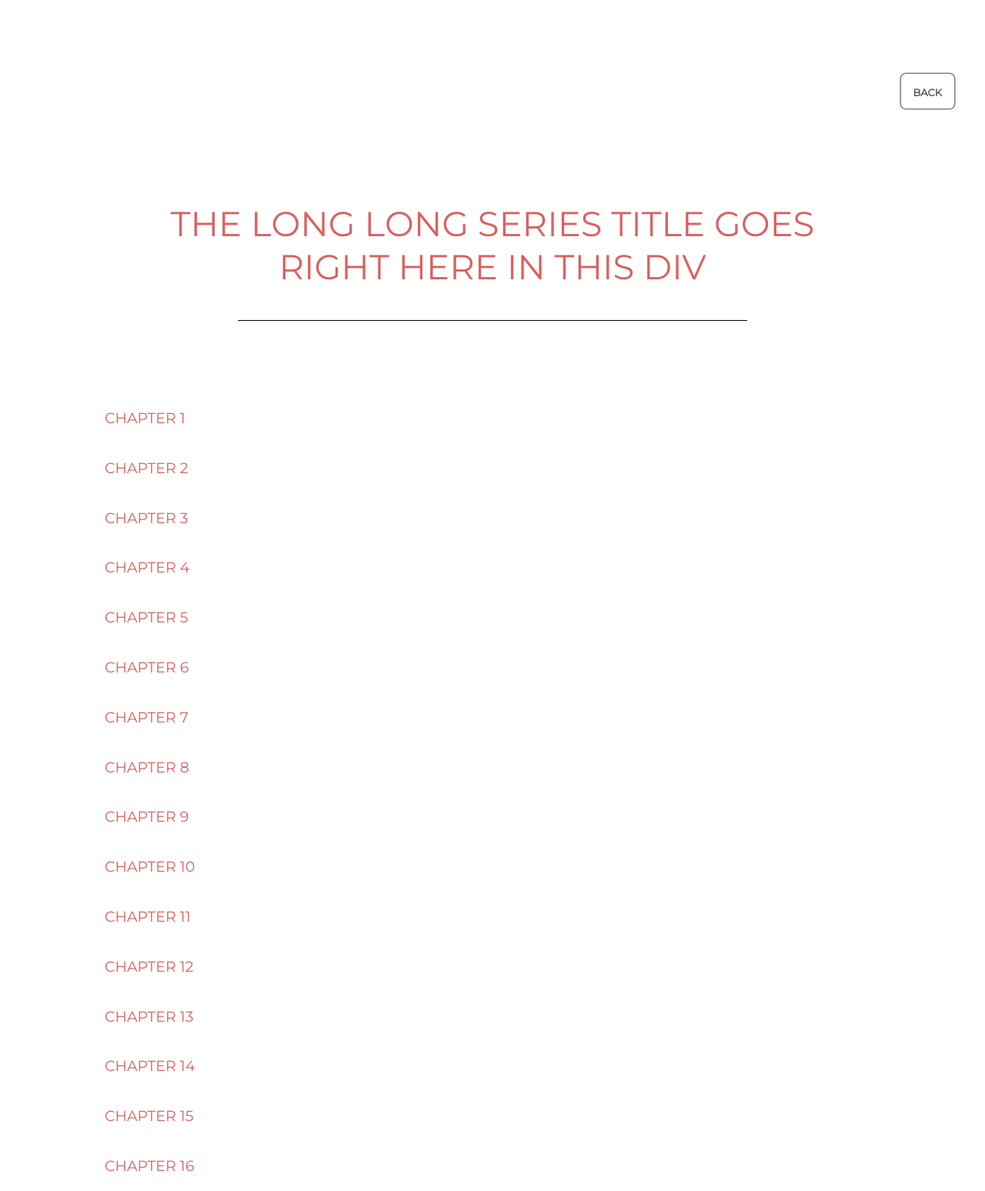
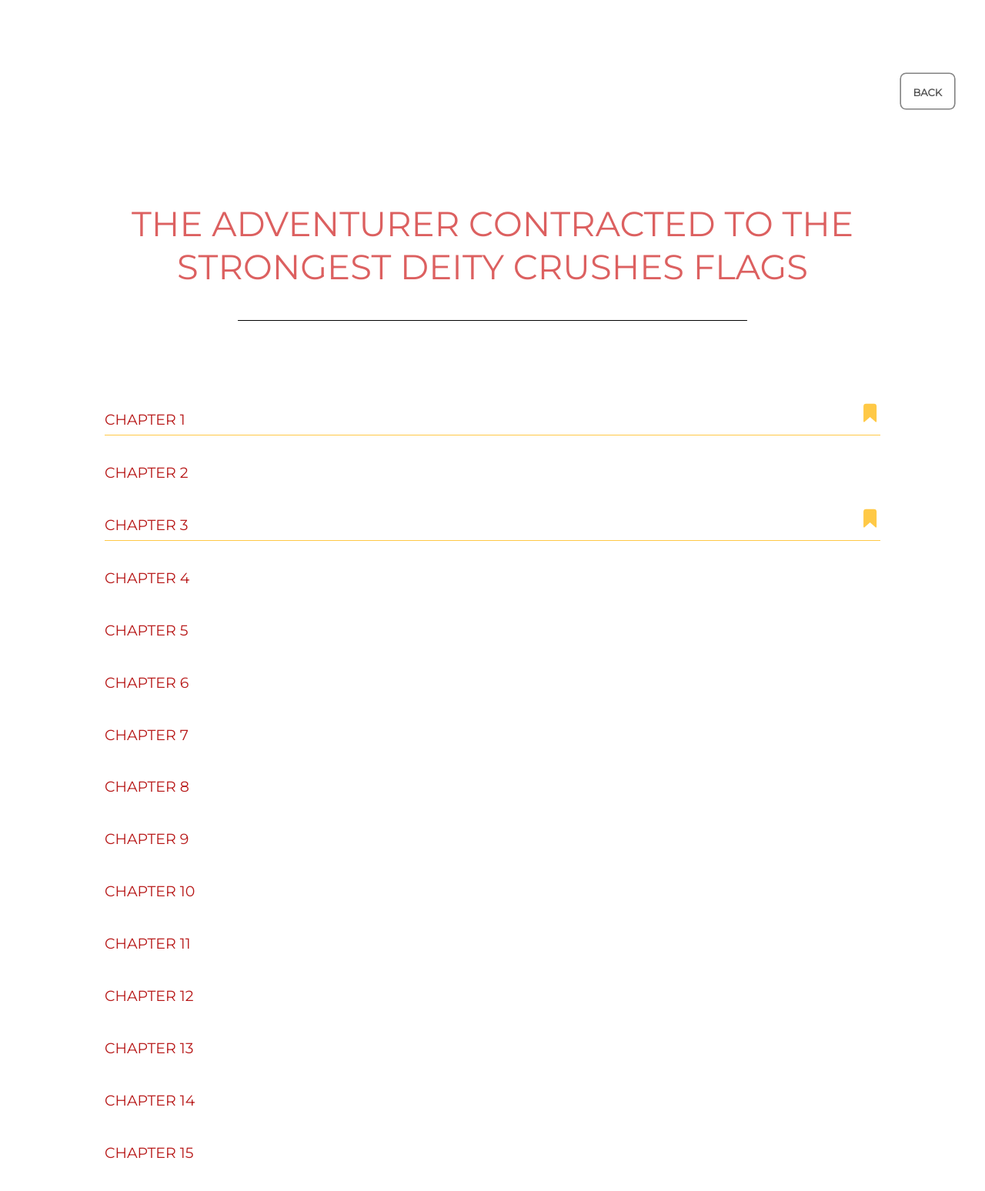
Before and after one commit to tahmidk/wn-customtrans, a Flask app: page /library/n3404fh in a window 1280 px wide. Shown: the top 1548 px of the page at 77% size. Run offline with Flask 2, Linux system fonts and the light colour scheme; data comes from the database, SQL or seed files in the repository; both versions use the stored data as it was after the commit; some libraries are stand-ins or nearby versions.

Commit message:
General progress towards completion of /library
- Implemented bookmarks UI and database functionality
- CSRF protection on all pages
- Minor imports housekeeping
- CSS sugar

```diff
--- a/app/__init__.py
+++ b/app/__init__.py
@@ -18,6 +18,6 @@ app.config['SQLALCHEMY_DATABASE_URI'] = 'sqlite:///wnct_database.db'
 db = SQLAlchemy(app)
 
 # Secure web app forms against CSRF
-CsrfProtect(app)
+csrf = CsrfProtect(app)
 
 from app import views
--- a/app/forms.py
+++ b/app/forms.py
@@ -21,7 +21,6 @@ from wtforms.validators import Length
 from wtforms.validators import Regexp
 
 # Internal imports
-from app import db
 from app.models import SeriesTable
 from app.models import HostTable
 from app.scripts.htmlparser import Host
@@ -50,7 +49,7 @@ class RegisterNovelForm(FlaskForm):
 	# Field: series_host - The host configuration for this series
 	host_entries = HostTable.query.all()
 	host_selection = [(host.host_type.value, host.host_name) for host in host_entries]
-	series_host = SelectField("Host", choices=host_selection, default=host_selection[0], coerce=int)
+	series_host = SelectField("Host", choices=host_selection, coerce=int, default=host_selection[0])
 
 	# Field: series_code - The identifying code for this series
 	series_code_validators = [
--- a/app/models.py
+++ b/app/models.py
@@ -4,6 +4,9 @@
 #
 #  Licensed under the BSD 3-Clause license found in the LICENSE file
 #=======================================================================
+
+# Flask imports
+from sqlalchemy.ext.mutable import MutableList
 
 # Python imports
 from enum import Enum
@@ -24,7 +27,7 @@ class SeriesTable(db.Model):
 	abbr = db.Column(db.String(15), unique=True, nullable=False)
 	current_ch = db.Column(db.Integer, nullable=False)
 	latest_ch = db.Column(db.Integer, nullable=False)
-	bookmarks = db.Column(db.PickleType)
+	bookmarks = db.Column(MutableList.as_mutable(db.PickleType))
 	# Foreign key for associated dictionary file
 	dict_id = db.Column(db.Integer, nullable=False)
 	# Foreign key for the host website
--- a/app/static/main.css
+++ b/app/static/main.css
@@ -211,21 +211,22 @@ input[type=number] {
   position: fixed;
   z-index: 1;
   display: none;
-  left: 30%;
+  left: 50%;
   bottom: 1rem;
-  width: 40%;
-  background: #ffdd9a;
-  padding: 2rem 4rem;
-  border: 1px solid #fbbc3f;
+  margin-left: -25rem;
+  width: 50rem;
+  background: #fff0d9;
+  padding: 1.5rem 4rem;
+  border: 2px solid #fbbc3f;
   border-radius: 1rem;
   box-sizing: border-box;
 }
 .progress_bar_label{
   width: fit-content;
-  font-size: 1.5rem;
+  font-size: 1.3rem;
   font-variant: all-petite-caps;
   color: #c1891a;
-  margin-right: 2rem;
+  margin: auto;
 }
 .progress_bar_container{
   width: -webkit-fill-available;
@@ -563,11 +564,12 @@ pre#unbootstrap{
 .toc_chapter{
   position: relative;
   margin: 1.5rem 1rem;
+  padding: 0.1rem 0;
   font-size: 1.7rem;
   font-variant: all-petite-caps;
 }
 .toc_chapter:hover{
-  border-bottom: 1px solid #000;
+  border-bottom: 1px solid #828282;
 }
 .toc_chapter_text{
   width: fit-content;
@@ -576,13 +578,29 @@ pre#unbootstrap{
 .toc_chapter_bookmark{
   position: absolute;
   display: none;
-  color: #000;
+  cursor: pointer;
+  color: #828282;
   right: 0;
   top: 0;
+
+}
+.toc_chapter_bookmark:hover {
+  color: #ffc946;
+}
+.toc_chapter_bookmark_btn {
+  border: none;
+  color: inherit;
 }
 .toc_chapter:hover > .toc_chapter_bookmark{
   display: block;
 }
 .viewed_chapter{
-  color: #dc6060;
+  color: #b71717;
 }
+.bookmarked_chapter{
+  border-bottom: 1px solid #ffc946 !important;
+}
+.active_bookmark{
+  display: block;
+  color: #ffc946 !important;
+}
--- a/app/static/wn_customtrans.js
+++ b/app/static/wn_customtrans.js
@@ -49,9 +49,6 @@ function setupModalForm(btn_id, modal_id, form_id){
 		})
 	});
 
-	// Dynamically set action on form
-	//$()
-
 	// Clear any errors from previous displays when being redisplayed
 	$(modal_id).on('hidden.bs.modal', function (event) {
 		$('.invalid-feedback').remove();
@@ -94,6 +91,9 @@ function createFlashMessage(message, category){
 	$(".library_mainpanel")[0].appendChild(flash_div_wrapper);
 }
 
+/*===================================================================*/
+/*======================[ Page Setup Functions]======================*/
+/*===================================================================*/
 function setupLibrary(){
 	// Register novel components
 	var reg_novel_submit = '#register_novel_submit_btn';
@@ -147,7 +147,7 @@ function setupLibrary(){
 
 		// Show the progress bar
 		$('#update_progress_bar')[0].setAttribute("style", "width: 0;");
-		$(".progress_bar_display").fadeIn().css("display","flex");
+		$(".progress_bar_display").fadeIn()//.css("display","flex");
 
 		// Start SSE connection and listen for progress from server
 		var source = new EventSource("/library/update");
@@ -212,12 +212,39 @@ function setupLibrary(){
 	setupModalForm(remove_novel_submit, remove_novel_modal, remove_novel_form);
 }
 
+function setupTableOfContents(){
+	// Bookmark events
+	$('.toc_chapter_bookmark').click(function(event){
+		// Make a post request to the route responsible for handling the form's backend
+		var bookmark_btn = $(this)[0];
+		var url = bookmark_btn.getAttribute('action');
+		$.post(url, function(data) {
+			if(data.status == 'ok') {
+				var ch_div = $('#'+data.target_ch)[0];
+				var bkmk_btn = ch_div.querySelector(".toc_chapter_bookmark");
+				var bkmk_ico = bkmk_btn.querySelector("ion-icon");
+				if(data.action == 'add_bookmark'){
+					ch_div.classList.add("bookmarked_chapter");
+					bkmk_btn.classList.add("active_bookmark");
+					bkmk_ico.setAttribute("name", "bookmark");
+				}
+				else if(data.action == 'rmv_bookmark'){
+					ch_div.classList.remove("bookmarked_chapter");
+					bkmk_btn.classList.remove("active_bookmark");
+					bkmk_ico.setAttribute("name", "bookmark-outline");
+				}
+			}
+		});
+
+	});
+}
+
 // Set AJAX to submit requests with form csrf token
-var csrftoken = $('#csrf_token').attr('value');
+/*var csrftoken = $('#csrf_token').attr('value');
 $.ajaxSetup({
 	beforeSend: function(xhr, settings) {
 		if (!/^(GET|HEAD|OPTIONS|TRACE)$/i.test(settings.type) && !this.crossDomain) {
 			xhr.setRequestHeader("X-CSRFToken", csrftoken)
 		}
 	}
-})
+})*/
--- a/app/templates/general_layout.html
+++ b/app/templates/general_layout.html
@@ -37,6 +37,15 @@
 	<script type="text/javascript">
 		{% block script_area %}
 		{% endblock %}
+
+		// CSRF protection per page
+		$.ajaxSetup({
+			beforeSend: function(xhr, settings) {
+				if (!/^(GET|HEAD|OPTIONS|TRACE)$/i.test(settings.type) && !this.crossDomain) {
+					xhr.setRequestHeader("X-CSRFToken", "{{ csrf_token() }}");
+				}
+			}
+		});
 	</script>
 
 </body>
--- a/app/templates/series_toc.html
+++ b/app/templates/series_toc.html
@@ -11,7 +11,7 @@
 		<!-- Main content -->
 		<div class="toc_header">
 			<div class="toc_series_title_div" onclick="window.open('{{series_host_url}}');">
-				<span style="cursor: pointer;"> The Long Long Series Title Goes Right Here in this DIV </span>
+				<span style="cursor: pointer;"> {{series.title}} </span>
 			</div>
 		</div>
 		<div style="width: 60%; margin: auto;">
@@ -21,19 +21,24 @@
 			{% for index in range(series.latest_ch) %}
 				{% set ch = index + 1 %}
 				{% set series_base_url = url_for('library_series_chapter', series_code=series.code, ch=ch)  %}
-				{% if ch < series.current_ch %}
-					<div class="toc_chapter viewed_chapter" id="{{ch}}">
-				{% else %}
-					<div class="toc_chapter" id="{{ch}}">
-				{% endif %}
-						<div class="toc_chapter_text" onclick="window.open('{{series_base_url ~ ch}}')">
-							Chapter {{ch}}
-						</div>
-						<div class="toc_chapter_bookmark">
-							<ion-icon name="bookmark"></ion-icon>
-						</div>
+				{% set bookmark_url = url_for('library_series_toc_bookmark', series_code=series.code, ch=ch)  %}
+				{% set visited = ch < series.current_ch %}
+				{% set bookmarked = ch in series.bookmarks %}
+				<div class="toc_chapter {{'viewed_chapter' if visited}} {{'bookmarked_chapter' if bookmarked}}" id="{{ch}}">
+					<div class="toc_chapter_text" onclick="window.open('{{series_base_url}}')">
+						Chapter {{ch}}
 					</div>
+					<div class="toc_chapter_bookmark {{'active_bookmark' if bookmarked}}" action="{{bookmark_url}}" id="bookmark_form_{{ch}}">
+						<ion-icon name="bookmark{{'-outline' if not bookmarked}}"></ion-icon>
+					</div>
+				</div>
 			{% endfor %}
 		</div>
 	</section>
 {% endblock %}
+
+{% block script_area %}
+	$(document).ready(function() {
+		setupTableOfContents();
+	});
+{% endblock%}
--- a/app/views.py
+++ b/app/views.py
@@ -15,8 +15,9 @@ from flask import flash
 from flask import Response
 
 # Internal imports
+from app import db
 from app import app
-from app import db
+from app import csrf
 from app.forms import RegisterNovelForm
 from app.forms import EditNovelForm
 from app.forms import RemoveNovelForm
@@ -133,13 +134,28 @@ def library_remove_novel(series_code):
 def library_series_toc(series_code):
 	series_entry = SeriesTable.query.filter_by(code=series_code).first()
 	host_entry = HostTable.query.filter_by(id=series_entry.host_id).first()
-	series_host_url = host_entry.host_url + series_entry.abbr
+	series_host_url = host_entry.host_url + series_entry.code
 	return render_template('series_toc.html',
 		title=series_entry.abbr,
 		back_href=url_for('library'),
 		series=series_entry,
 		series_host_url=series_host_url)
 
+#@csrf.exempt
+@app.route("/library/<series_code>/bookmark/<ch>", methods=["POST"])
+def library_series_toc_bookmark(series_code, ch):
+	ch = int(ch)
+	series_entry = SeriesTable.query.filter_by(code=series_code).first();
+	if(ch in series_entry.bookmarks):
+		series_entry.bookmarks.remove(ch)
+		db.session.add(series_entry)
+		db.session.commit()
+		return jsonify(status='ok', action='rmv_bookmark', target_ch=ch)
+
+	series_entry.bookmarks.append(ch)
+	db.session.add(series_entry)
+	db.session.commit()
+	return jsonify(status='ok', action='add_bookmark', target_ch=ch)
 
 # Route for a specific translated chapter 'ch' of 'series'
 @app.route("/library/<series_code>/<ch>")
--- a/run.py
+++ b/run.py
@@ -115,6 +115,7 @@ def reinitDatabase():
 				abbr=series['abbr'],
 				current_ch=series['current'],
 				latest_ch=series['latest'],
+				bookmarks=[1, 3],
 				dict_id=dict_entry.id,
 				host_id=host_entry.id
 			)
```
Also changed, not shown: app/templates/library.html (+8 -3 lines), app/wnct_database.db.
